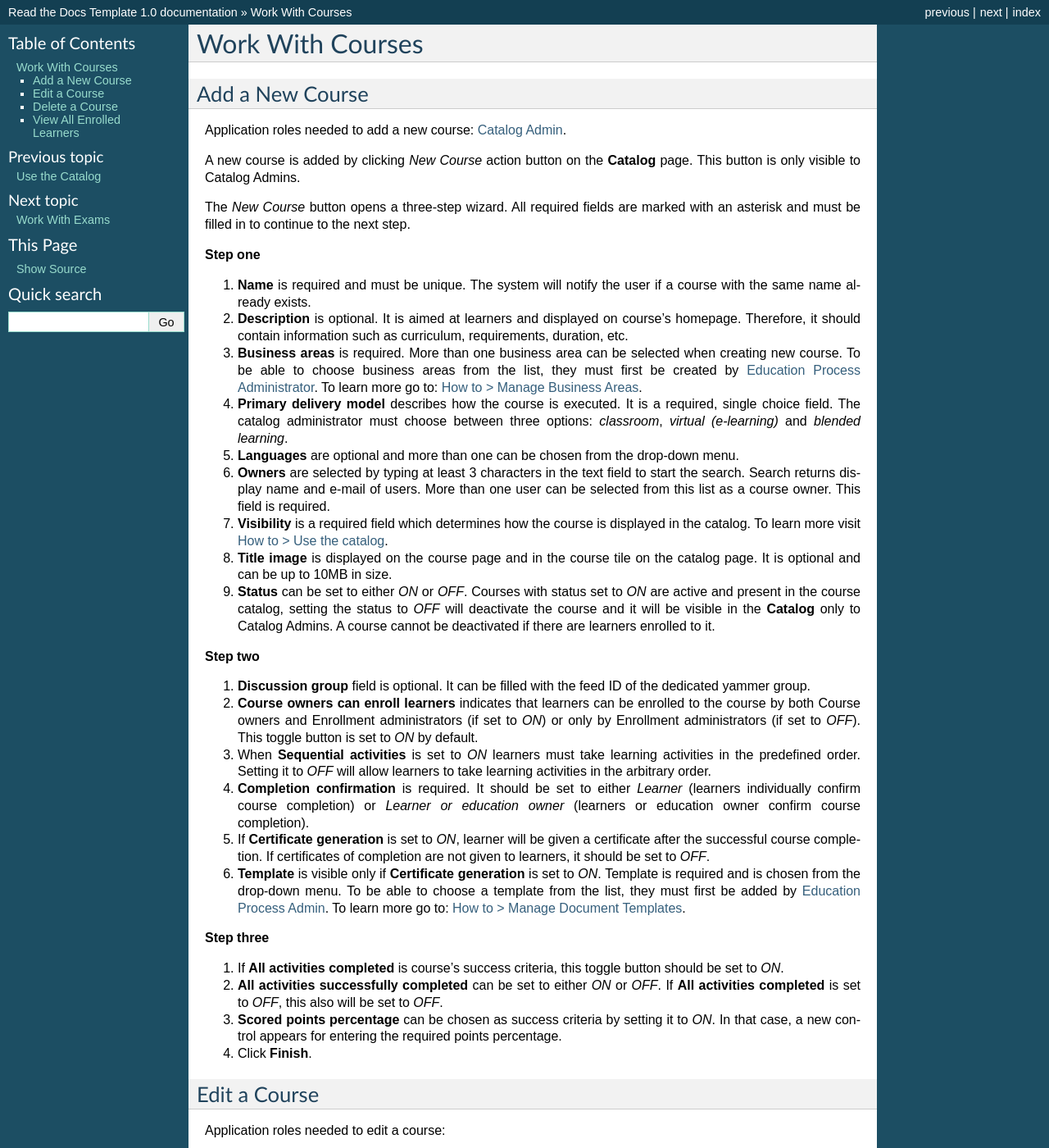
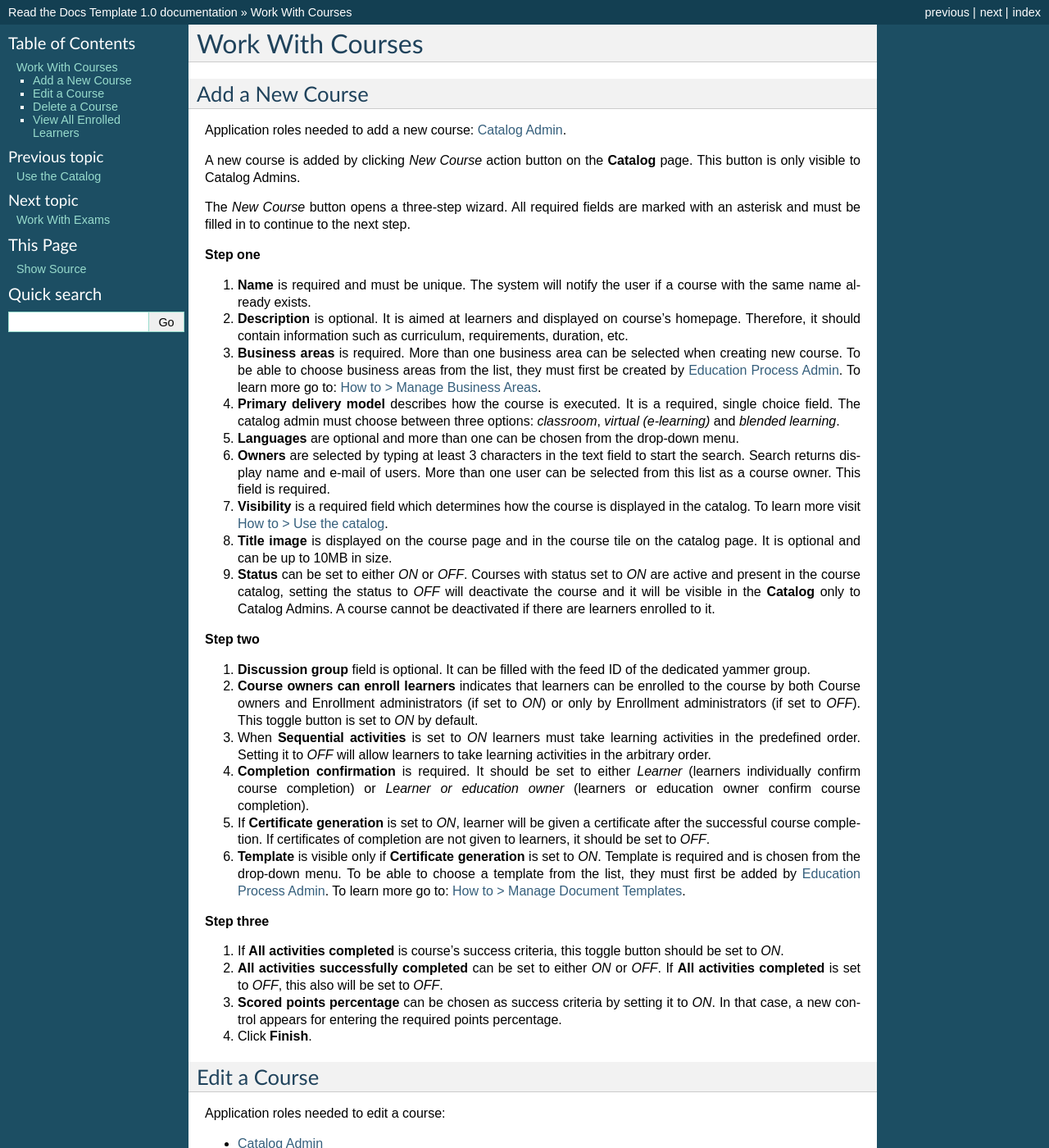
Before and after one commit to pslisko/performa365docs, a Sphinx documentation site: the page built from docs/howto/work_with_courses.rst, in a window 1280 px wide and 1400 px high. Shown: the whole window at 82% size. Built offline with Sphinx 7.4.7, drawn with Linux system fonts in a browser that asks for light colours; pages that are not in the unit, such as notebooks, are missing from menus; some of the changed text lies outside the part shown.

Commit message:
Update work_with_courses.rst

```diff
--- a/docs/howto/work_with_courses.rst
+++ b/docs/howto/work_with_courses.rst
@@ -17,8 +17,8 @@ The *New Course* button opens a three-step wizard. All required fields are marke
 
 #. **Name** is required and must be unique. The system will notify the user if a course with the same name already exists.
 #. **Description** is optional. It is aimed at learners and displayed on course's homepage. Therefore, it should contain information such as curriculum, requirements, duration, etc.
-#. **Business areas** is required. More than one business area can be selected when creating new course. To be able to choose business areas from the list, they must first be created by :ref:`Education Process Administrator <education_process_administrator>`. To learn more go to: :ref:`How to > Manage Business Areas <manage_business_areas>`.
-#. **Primary delivery model** describes how the course is executed. It is a required, single choice field. The catalog administrator must choose between three options: *classroom*, *virtual (e-learning)* and *blended learning*.
+#. **Business areas** is required. More than one business area can be selected when creating new course. To be able to choose business areas from the list, they must first be created by :ref:`Education Process Admin <education_process_administrator>`. To learn more go to: :ref:`How to > Manage Business Areas <manage_business_areas>`.
+#. **Primary delivery model** describes how the course is executed. It is a required, single choice field. The catalog admin must choose between three options: *classroom*, *virtual (e-learning)* and *blended learning*.
 #. **Languages** are optional and more than one can be chosen from the drop-down menu.
 #. **Owners** are selected by typing at least 3 characters in the text field to start the search. Search returns display name and e-mail of users. More than one user can be selected from this list as a course owner. This field is required.
 #. **Visibility** is a required field which determines how the course is displayed in the catalog. To learn more visit :ref:`How to > Use the catalog <courses>`.
@@ -48,7 +48,7 @@ Edit a Course
 
 Application roles needed to edit a course:
 
-* :ref:`Catalog Administrators <catalog_administrator>`
+* :ref:`Catalog Admin <catalog_administrator>`
 
 * :ref:`Education Owner <education_owner>`
 
```
